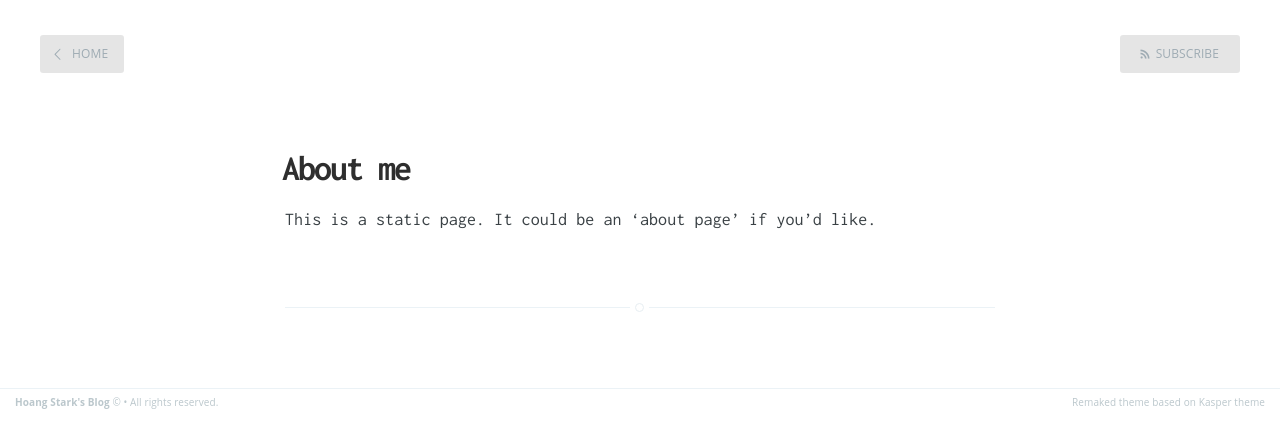
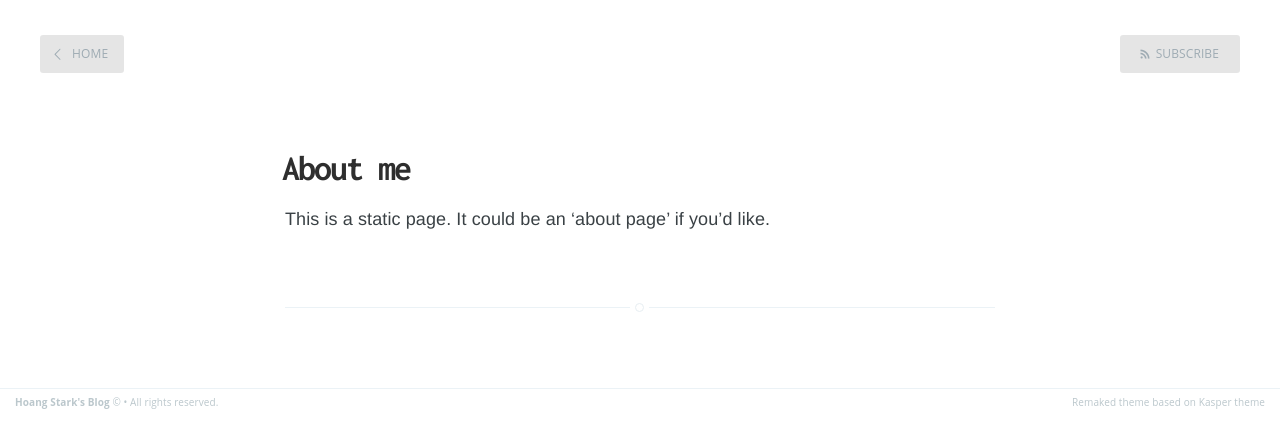
Before and after one commit to h5tark/hoangstark.github.io, a Jekyll site: the page built from about.md, in a window 1280 px wide. Shown: the top 448 px of the page. Built offline with Jekyll 4.4.1, drawn with Linux system fonts in a browser that asks for light colours.

Commit message:
Update font

```diff
--- a/assets/css/main.scss
+++ b/assets/css/main.scss
@@ -12,7 +12,3 @@
 @import
 	"syntax"
 ;
-
-body {
-    font-family: 'Inconsolata', monospace;
-}
```
